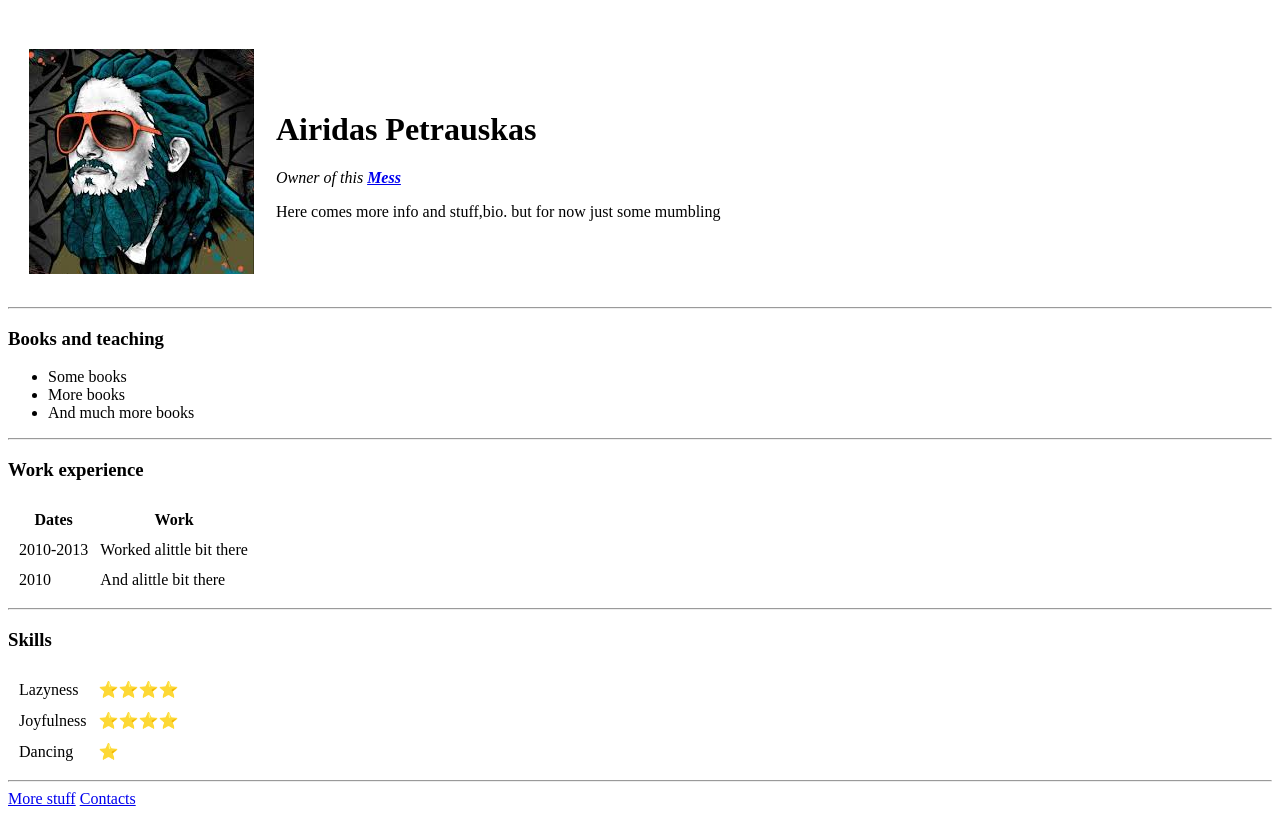
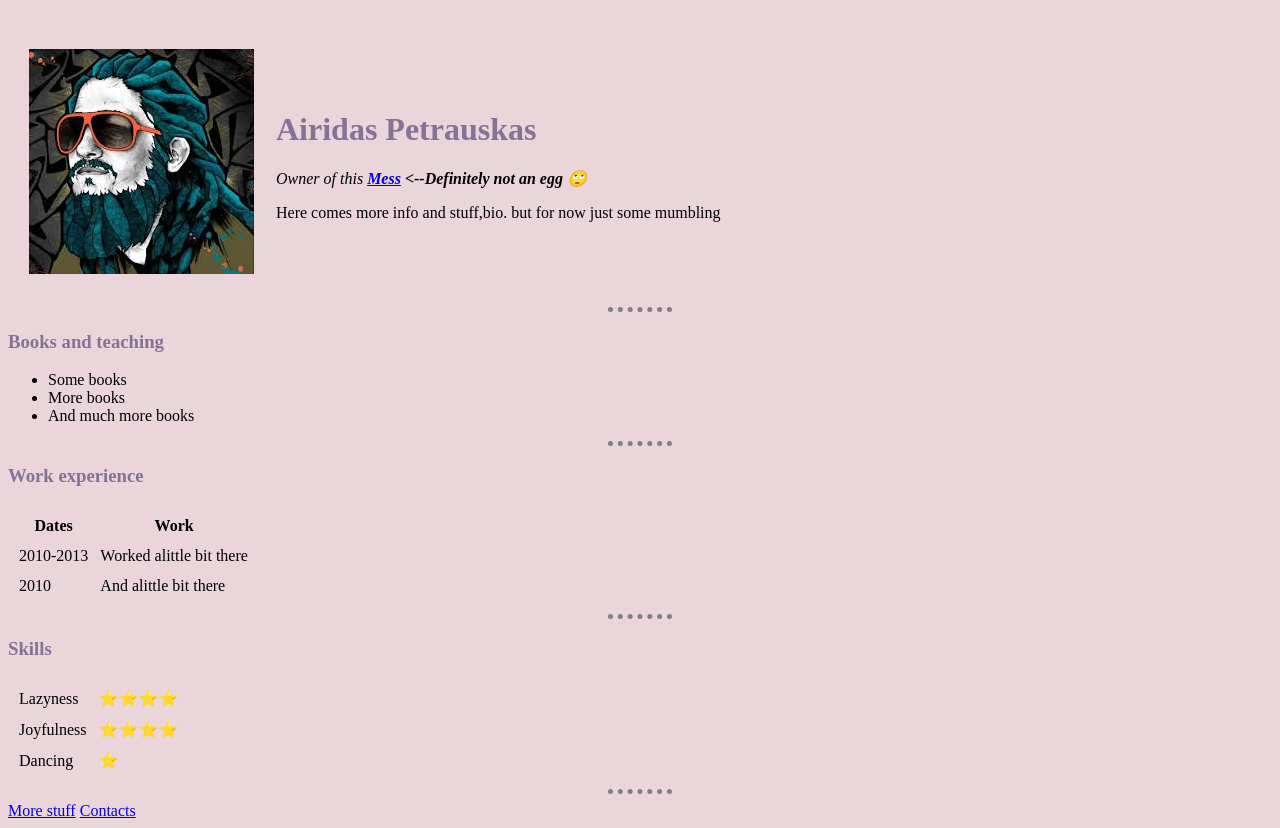
Before and after one commit to Vacyys/mymess, a plain HTML site: page index.html in a window 1280 px wide. Drawn offline with Linux system fonts and the light colour scheme.

Commit message:
Add files via upload

```diff
--- /dev/null
+++ b/css/styles.css
@@ -0,0 +1,18 @@
+body {
+  background-color: #E9D5DA;
+}
+
+hr {
+  border-color: grey;
+  border-style: dotted none none;
+  border-width: 5px;
+  width: 5%;
+}
+
+h1 {
+  color: #827397;
+}
+
+h3{
+  color:#827397;
+}
--- a/index.html
+++ b/index.html
@@ -4,16 +4,18 @@
 <head>
   <meta charset="utf-8">
   <title>Airidas Personal site</title>
+  <link rel="stylesheet" href="css/styles.css">
 </head>
 
 <body>
   <table cellspacing="20">
     <tr>
     </tr>
-    <td><img src="earth.jpg" alt="Zebra"></td>
+    <td><img src="images/earth.jpg" alt="Zebra"></td>
     <td>
       <h1>Airidas Petrauskas</h1>
-      <p><em>Owner of this <strong><a href="https://static.vecteezy.com/system/resources/previews/004/990/939/large_2x/cartoon-cute-potato-carrying-food-french-fries-and-hot-coffee-on-white-background-free-vector.jpg">Mess</a></strong></em></p>
+      <p><em>Owner of this <strong><a href="https://static.vecteezy.com/system/resources/previews/004/990/939/large_2x/cartoon-cute-potato-carrying-food-french-fries-and-hot-coffee-on-white-background-free-vector.jpg">Mess</a>
+            <--Definitely not an egg 🙄</strong></em></p>
       <p>Here comes more info and stuff,bio. but for now just some mumbling</p>
     </td>
     </tr>
```
Also changed, not shown: Hobbies.html (+2 -0 lines), contact.html (+1 -0 lines), images/earth.jpg (added), images/zebra.jpg (added).
